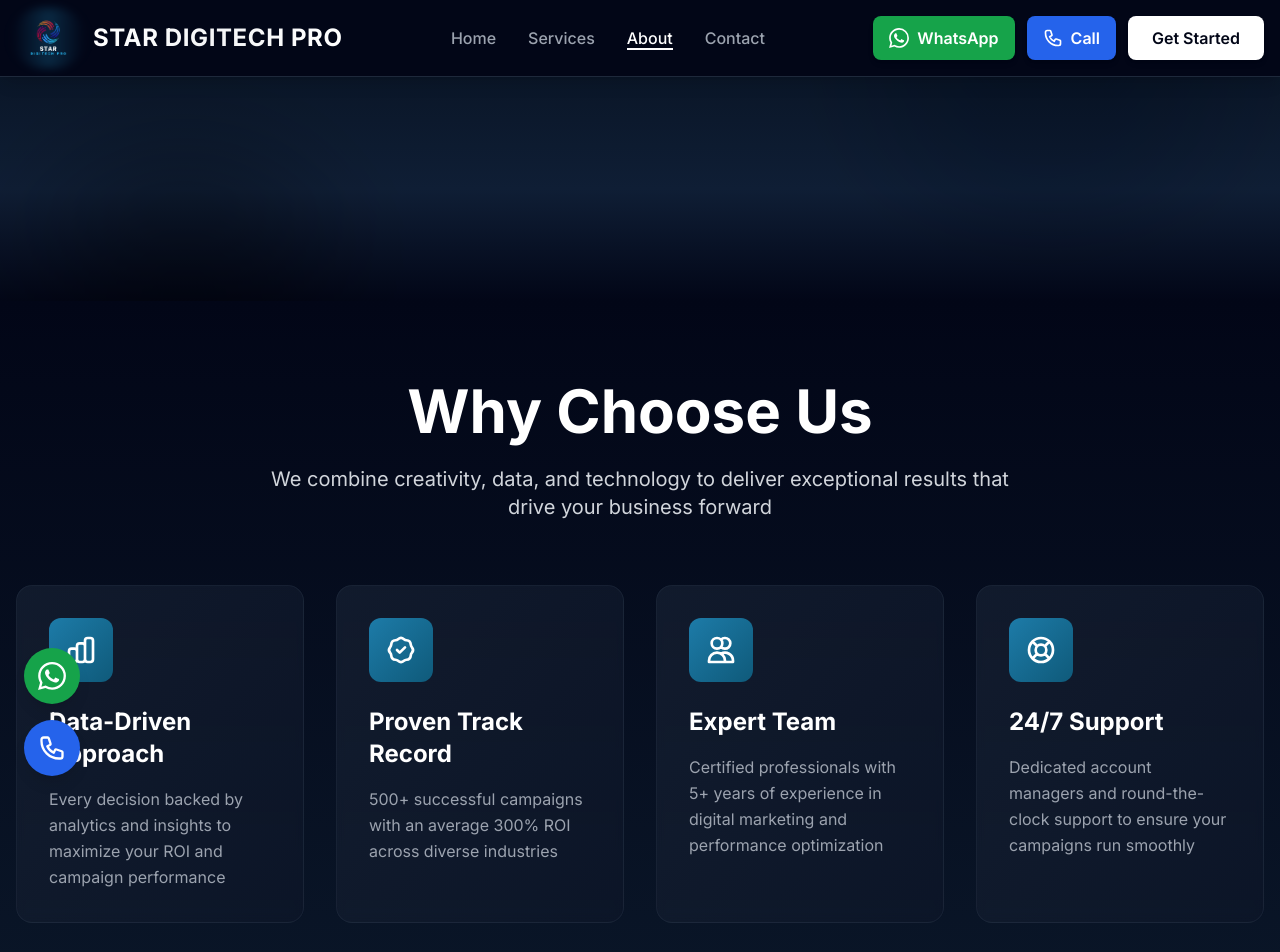
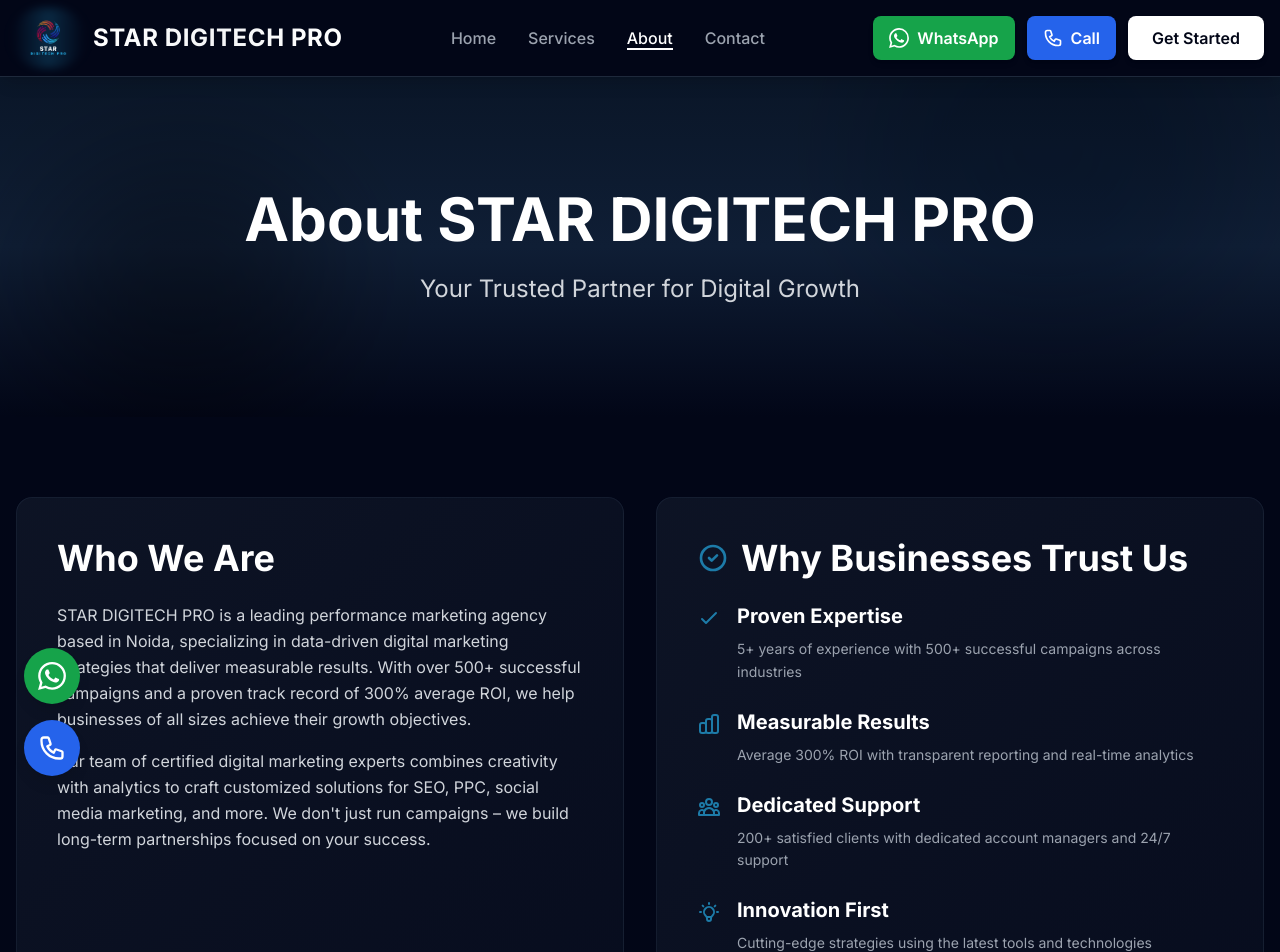
Before and after one commit to anshmydigitalcrown-ui/stardigitechpro, a Next.js app: page /about in a window 1280 px wide. Shown: the top 952 px of the page. Built offline with nearby package versions, Linux system fonts and the light colour scheme.

Commit message:
Update about page: remove Why Choose Us section and add proper hero with heading

```diff
--- a/app/about/page.tsx
+++ b/app/about/page.tsx
@@ -69,89 +69,20 @@ export default function ServicePage() {
           <div className="absolute top-20 left-10 w-72 h-72 bg-primary rounded-full mix-blend-multiply blur-3xl opacity-10 animate-pulse"></div>
           <div className="absolute bottom-20 right-10 w-96 h-96 bg-[#1d7ba8] rounded-full mix-blend-multiply blur-3xl opacity-10 animate-pulse delay-700"></div>
         </div>
-      </section>
 
-      {/* Why Choose Us Section */}
-      <section className="py-20 bg-gradient-to-b from-[#020617] to-[#0a1628]">
-        <div className="container mx-auto px-4">
-          <div className="text-center mb-16">
-            <h2 className="text-4xl md:text-5xl lg:text-6xl font-bold text-white mb-6">
-              Why Choose Us
-            </h2>
-            <p className="text-xl text-gray-300 max-w-3xl mx-auto">
-              We combine creativity, data, and technology to deliver exceptional results that drive your business forward
-            </p>
-          </div>
-
-          <div className="grid grid-cols-1 md:grid-cols-2 lg:grid-cols-4 gap-8">
-            {/* Card 1: Data-Driven Approach */}
-            <div className="bg-gradient-to-br from-slate-800/50 to-slate-900/50 backdrop-blur-sm p-8 rounded-2xl border border-slate-700/30 hover:border-[#1d7ba8]/50 transition-all duration-300 hover:scale-105 group">
-              <div className="w-16 h-16 bg-gradient-to-br from-[#1d7ba8] to-[#0f5a7a] rounded-xl flex items-center justify-center mb-6 group-hover:shadow-xl group-hover:shadow-[#1d7ba8]/30 transition-all">
-                <svg className="w-8 h-8 text-white" fill="none" stroke="currentColor" viewBox="0 0 24 24">
-                  <path strokeLinecap="round" strokeLinejoin="round" strokeWidth={2} d="M9 19v-6a2 2 0 00-2-2H5a2 2 0 00-2 2v6a2 2 0 002 2h2a2 2 0 002-2zm0 0V9a2 2 0 012-2h2a2 2 0 012 2v10m-6 0a2 2 0 002 2h2a2 2 0 002-2m0 0V5a2 2 0 012-2h2a2 2 0 012 2v14a2 2 0 01-2 2h-2a2 2 0 01-2-2z" />
-                </svg>
-              </div>
-              <h3 className="text-2xl font-bold text-white mb-4">Data-Driven Approach</h3>
-              <p className="text-gray-400 leading-relaxed">
-                Every decision backed by analytics and insights to maximize your ROI and campaign performance
-              </p>
-            </div>
-
-            {/* Card 2: Proven Track Record */}
-            <div className="bg-gradient-to-br from-slate-800/50 to-slate-900/50 backdrop-blur-sm p-8 rounded-2xl border border-slate-700/30 hover:border-[#1d7ba8]/50 transition-all duration-300 hover:scale-105 group">
-              <div className="w-16 h-16 bg-gradient-to-br from-[#1d7ba8] to-[#0f5a7a] rounded-xl flex items-center justify-center mb-6 group-hover:shadow-xl group-hover:shadow-[#1d7ba8]/30 transition-all">
-                <svg className="w-8 h-8 text-white" fill="none" stroke="currentColor" viewBox="0 0 24 24">
-                  <path strokeLinecap="round" strokeLinejoin="round" strokeWidth={2} d="M9 12l2 2 4-4M7.835 4.697a3.42 3.42 0 001.946-.806 3.42 3.42 0 014.438 0 3.42 3.42 0 001.946.806 3.42 3.42 0 013.138 3.138 3.42 3.42 0 00.806 1.946 3.42 3.42 0 010 4.438 3.42 3.42 0 00-.806 1.946 3.42 3.42 0 01-3.138 3.138 3.42 3.42 0 00-1.946.806 3.42 3.42 0 01-4.438 0 3.42 3.42 0 00-1.946-.806 3.42 3.42 0 01-3.138-3.138 3.42 3.42 0 00-.806-1.946 3.42 3.42 0 010-4.438 3.42 3.42 0 00.806-1.946 3.42 3.42 0 013.138-3.138z" />
-                </svg>
-              </div>
-              <h3 className="text-2xl font-bold text-white mb-4">Proven Track Record</h3>
-              <p className="text-gray-400 leading-relaxed">
-                500+ successful campaigns with an average 300% ROI across diverse industries
-              </p>
-            </div>
-
-            {/* Card 3: Expert Team */}
-            <div className="bg-gradient-to-br from-slate-800/50 to-slate-900/50 backdrop-blur-sm p-8 rounded-2xl border border-slate-700/30 hover:border-[#1d7ba8]/50 transition-all duration-300 hover:scale-105 group">
-              <div className="w-16 h-16 bg-gradient-to-br from-[#1d7ba8] to-[#0f5a7a] rounded-xl flex items-center justify-center mb-6 group-hover:shadow-xl group-hover:shadow-[#1d7ba8]/30 transition-all">
-                <svg className="w-8 h-8 text-white" fill="none" stroke="currentColor" viewBox="0 0 24 24">
-                  <path strokeLinecap="round" strokeLinejoin="round" strokeWidth={2} d="M12 4.354a4 4 0 110 5.292M15 21H3v-1a6 6 0 0112 0v1zm0 0h6v-1a6 6 0 00-9-5.197M13 7a4 4 0 11-8 0 4 4 0 018 0z" />
-                </svg>
-              </div>
-              <h3 className="text-2xl font-bold text-white mb-4">Expert Team</h3>
-              <p className="text-gray-400 leading-relaxed">
-                Certified professionals with 5+ years of experience in digital marketing and performance optimization
-              </p>
-            </div>
-
-            {/* Card 4: 24/7 Support */}
-            <div className="bg-gradient-to-br from-slate-800/50 to-slate-900/50 backdrop-blur-sm p-8 rounded-2xl border border-slate-700/30 hover:border-[#1d7ba8]/50 transition-all duration-300 hover:scale-105 group">
-              <div className="w-16 h-16 bg-gradient-to-br from-[#1d7ba8] to-[#0f5a7a] rounded-xl flex items-center justify-center mb-6 group-hover:shadow-xl group-hover:shadow-[#1d7ba8]/30 transition-all">
-                <svg className="w-8 h-8 text-white" fill="none" stroke="currentColor" viewBox="0 0 24 24">
-                  <path strokeLinecap="round" strokeLinejoin="round" strokeWidth={2} d="M18.364 5.636l-3.536 3.536m0 5.656l3.536 3.536M9.172 9.172L5.636 5.636m3.536 9.192l-3.536 3.536M21 12a9 9 0 11-18 0 9 9 0 0118 0zm-5 0a4 4 0 11-8 0 4 4 0 018 0z" />
-                </svg>
-              </div>
-              <h3 className="text-2xl font-bold text-white mb-4">24/7 Support</h3>
-              <p className="text-gray-400 leading-relaxed">
-                Dedicated account managers and round-the-clock support to ensure your campaigns run smoothly
-              </p>
-            </div>
-          </div>
+        <div className="relative container mx-auto px-4 text-center">
+          <h1 className="text-4xl md:text-5xl lg:text-6xl font-bold text-white mb-6">
+            About STAR DIGITECH PRO
+          </h1>
+          <p className="text-xl md:text-2xl text-gray-300">
+            Your Trusted Partner for Digital Growth
+          </p>
         </div>
       </section>
 
       {/* Your Trusted Partner Section */}
       <section className="py-20 bg-[#020617] overflow-hidden">
         <div className="container mx-auto px-4">
-          {/* Section Header */}
-          <div className="text-center mb-16">
-            <h2 className="text-4xl md:text-5xl lg:text-6xl font-bold text-white mb-4">
-              About STAR DIGITECH PRO
-            </h2>
-            <p className="text-xl md:text-2xl text-gray-300">
-              Your Trusted Partner for Digital Growth
-            </p>
-          </div>
-
           {/* Who We Are, Our Mission & Why Businesses Trust Us Section */}
           <div className="grid grid-cols-1 lg:grid-cols-2 gap-8 mb-16">
             {/* Who We Are */}
```
